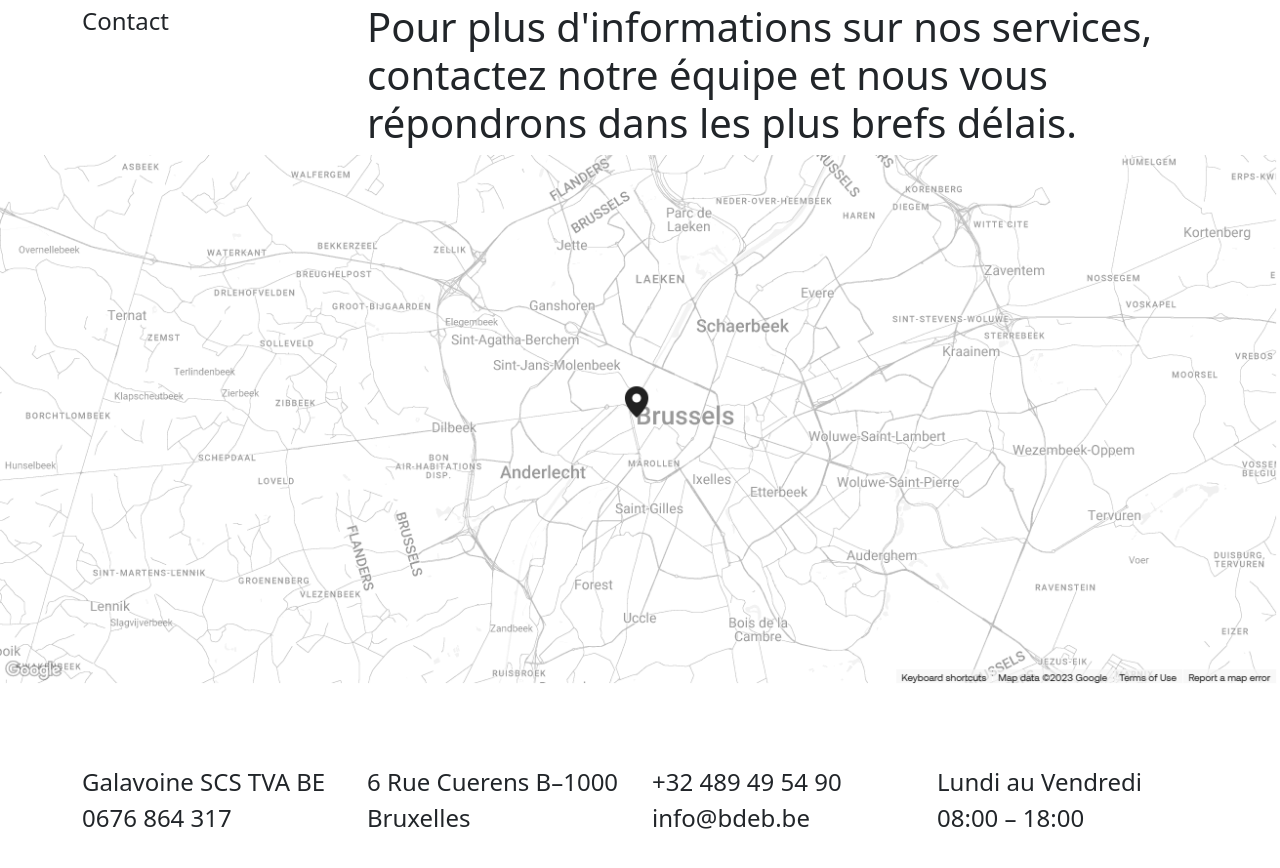
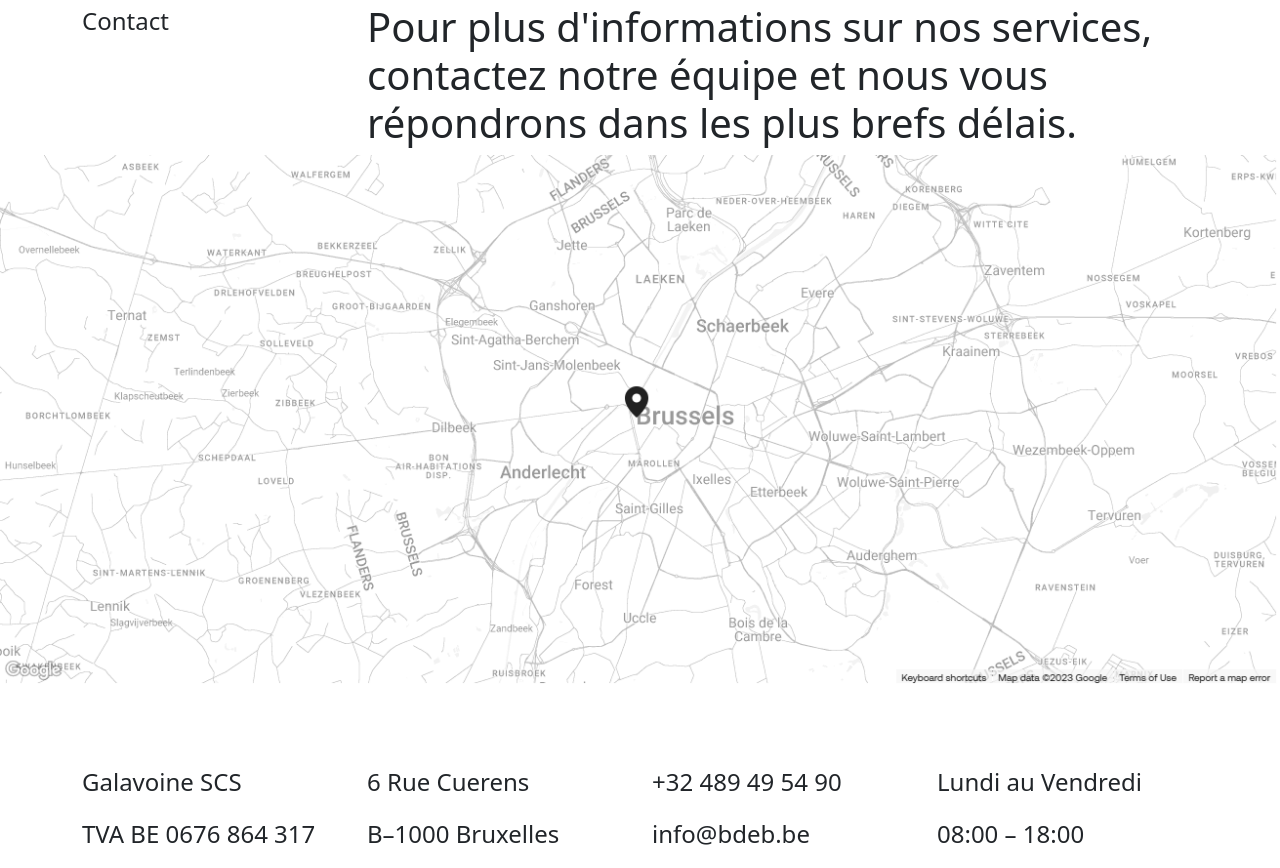
Before and after one commit to vitoriaess/landing-page-tentaiva, a plain HTML site: page index.html in a window 1280 px wide. Shown: the part 5651-6519 px from the top of the page. Drawn offline with nearby package versions, Linux system fonts and the light colour scheme.

Commit message:
mais uma artezinha

```diff
--- a/css/style.css
+++ b/css/style.css
@@ -30,6 +30,7 @@
 
 .col-sm-3 p{
     font-size: 1.5em;
+    padding-top: 0;
 }
 
 .col-sm-2{
@@ -50,3 +51,11 @@
 .mapa img{
     width: 100%;
 }
+@media screen and (max-width: 991px) {
+    .mapa{
+        height: 100%;
+    }
+    .mapa img{
+        height: 100%
+    }
+}
--- a/index.html
+++ b/index.html
@@ -328,20 +328,20 @@
         <div class="container">
           <div class="row">
             <div class="col-sm-3">
-              <p>Galavoine SCS
-                TVA BE 0676 864 317</p>
+                <p>Galavoine SCS</p>
+                <p>TVA BE 0676 864 317</p>
             </div>
             <div class="col-sm-3">
-              <p>6 Rue Cuerens
-                B–1000 Bruxelles</p>
+                <p>6 Rue Cuerens</p>
+                <p>B–1000 Bruxelles</p>
             </div>
             <div class="col-sm-3">
-              <p>+32 489 49 54 90
-                info@bdeb.be</p>
+                <p>+32 489 49 54 90</p>
+                <p>info@bdeb.be</p>
             </div>
             <div class="col-sm-3">
-              <p>Lundi au Vendredi
-                08:00 – 18:00</p>
+              <p>Lundi au Vendredi</p>
+              <p>08:00 – 18:00</p>
             </div>
           </div>
         </div>
```
